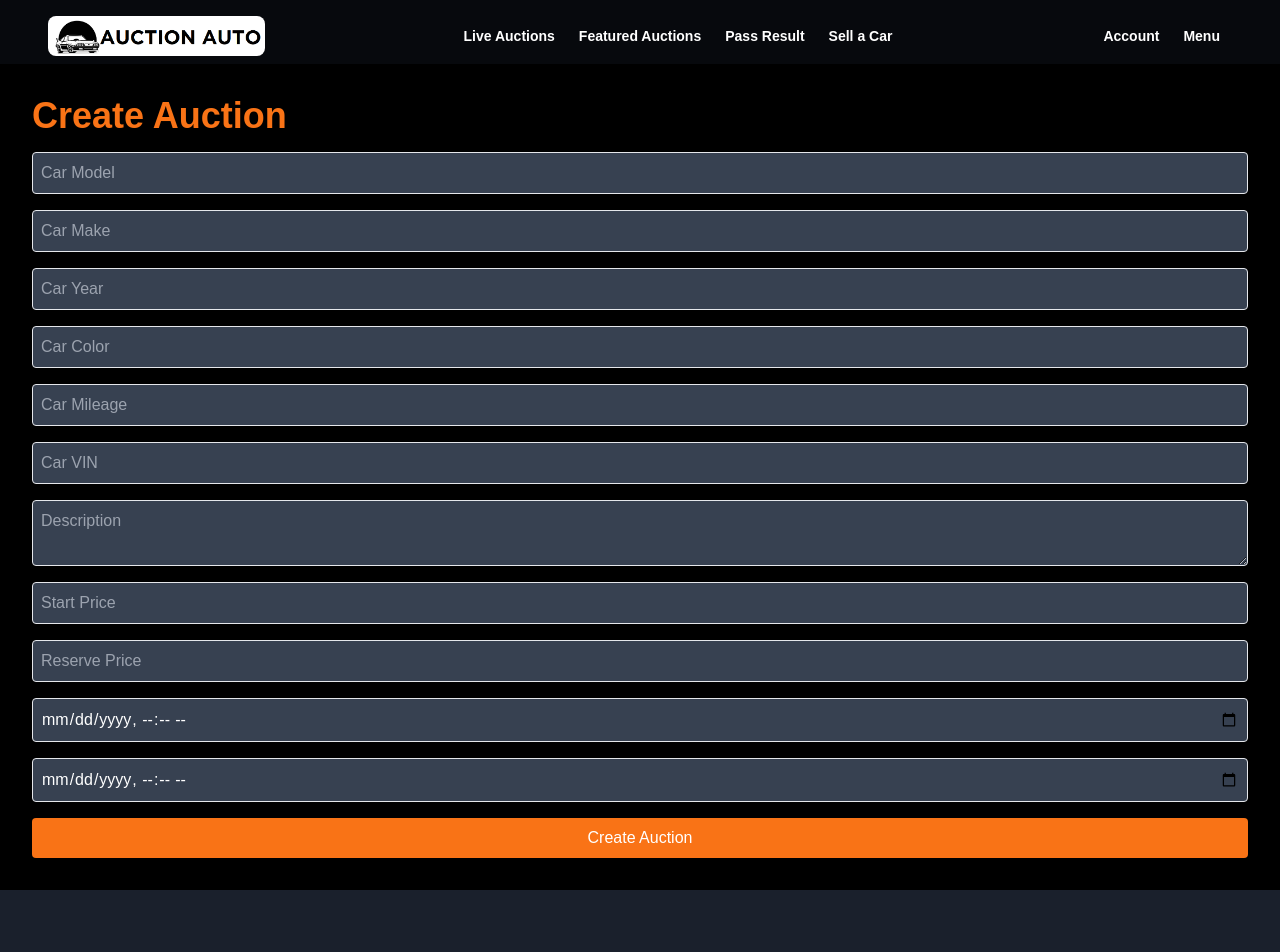
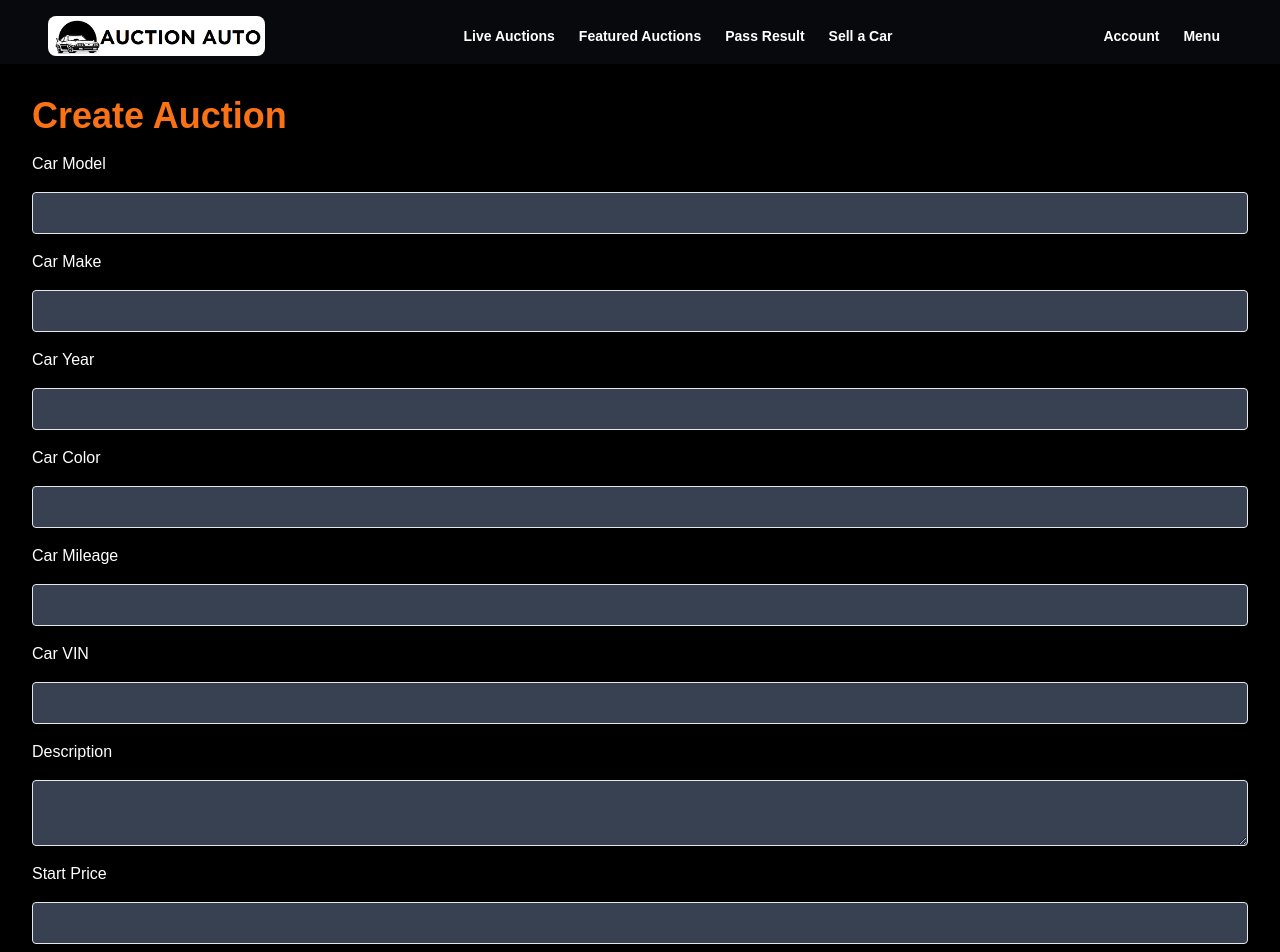
Before and after one commit to ChanKaiChun/COMP229-Web-Application-Development---Project, a React (Vite) app in the folder frontend/: page /create-auction in a window 1280 px wide. Shown: the top 952 px of the page. Before the commit the page ends 890 px from the top, so only its background shows below. Built offline with nearby package versions, Linux system fonts and the light colour scheme.

Commit message:
Updated Auction create page

```diff
--- a/frontend/src/pages/CreateAuction.jsx
+++ b/frontend/src/pages/CreateAuction.jsx
@@ -63,88 +63,88 @@ const CreateAuction = () => {
         <div className="p-8 mt-16 bg-black text-white">
             <h1 className="text-4xl font-bold mb-4 text-orange-500">Create Auction</h1>
             <form onSubmit={handleSubmit} className="flex flex-col space-y-4">
+                <label>Car Model</label>
                 <input
                     type="text"
-                    placeholder="Car Model"
                     value={carModel}
                     onChange={(e) => setCarModel(e.target.value)}
                     className="p-2 border rounded bg-gray-700 text-white"
                     required
                 />
+                <label>Car Make</label>
                 <input
                     type="text"
-                    placeholder="Car Make"
                     value={carMake}
                     onChange={(e) => setCarMake(e.target.value)}
                     className="p-2 border rounded bg-gray-700 text-white"
                     required
                 />
+                <label>Car Year</label>
                 <input
                     type="text"
-                    placeholder="Car Year"
                     value={carYear}
                     onChange={(e) => setCarYear(e.target.value)}
                     className="p-2 border rounded bg-gray-700 text-white"
                     required
                 />
+                <label>Car Color</label>
                 <input
                     type="text"
-                    placeholder="Car Color"
                     value={carColor}
                     onChange={(e) => setCarColor(e.target.value)}
                     className="p-2 border rounded bg-gray-700 text-white"
                     required
                 />
+                <label>Car Mileage</label>
                 <input
                     type="number"
-                    placeholder="Car Mileage"
                     value={carMileage}
                     onChange={(e) => setCarMileage(e.target.value)}
                     className="p-2 border rounded bg-gray-700 text-white"
                     required
                 />
+                <label>Car VIN</label>
                 <input
                     type="text"
-                    placeholder="Car VIN"
                     value={carVin}
                     onChange={(e) => setCarVin(e.target.value)}
                     className="p-2 border rounded bg-gray-700 text-white"
                     required
                 />
+                <label>Description</label>
                 <textarea
-                    placeholder="Description"
                     value={description}
                     onChange={(e) => setDescription(e.target.value)}
                     className="p-2 border rounded bg-gray-700 text-white"
                     required
                 ></textarea>
+                <label>Start Price</label>
                 <input
                     type="number"
-                    placeholder="Start Price"
                     value={startPrice}
                     onChange={(e) => setStartPrice(e.target.value)}
                     className="p-2 border rounded bg-gray-700 text-white"
                     required
                 />
+                <label>Reserve Price</label>
                 <input
                     type="number"
-                    placeholder="Reserve Price"
                     value={reservePrice}
                     onChange={(e) => setReservePrice(e.target.value)}
                     className="p-2 border rounded bg-gray-700 text-white"
                     required
                 />
+                <label>Start Time</label>
                 <input
                     type="datetime-local"
-                    placeholder="Start Time"
                     value={startTime}
                     onChange={(e) => setStartTime(e.target.value)}
                     className="p-2 border rounded bg-gray-700 text-white"
                     required
                 />
+                <label>End Time</label>
                 <input
                     type="datetime-local"
-                    placeholder="End Time"
                     value={endTime}
                     onChange={(e) => setEndTime(e.target.value)}
                     className="p-2 border rounded bg-gray-700 text-white"
```
